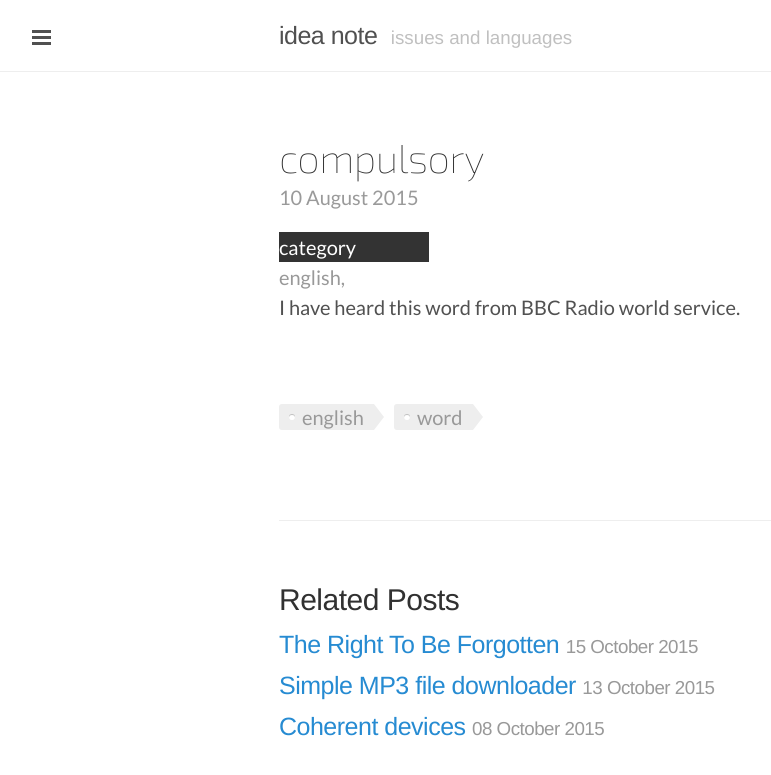
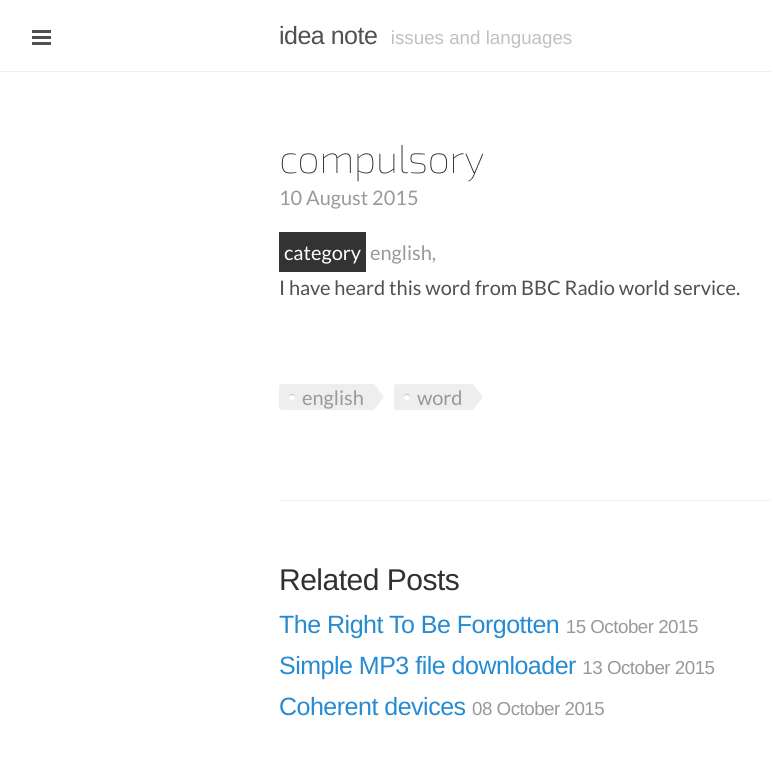
Before and after one commit to aichaku/aichaku.github.io, a Jekyll site: the page built from _posts/knife/2015-08-10-english-expressions-note.markdown, in a window 1280 px wide. Shown: the top 775 px of the page, without its empty margins (1-772 px from the left). Built offline with Jekyll 4.4.1, drawn with Linux system fonts in a browser that asks for light colours; Markdown is read by kramdown in place of the engine named in the settings.

Commit message:
category layout change

```diff
--- a/_layouts/post.html
+++ b/_layouts/post.html
@@ -7,9 +7,7 @@ layout: default
   <span class="post-date">{{ page.date | date_to_long_string }}</span>
 
   <div>
-    <div class="post-category-label">
-      <div class="center">category</div>
-    </div>
+    <div class="post-category-label">category</div>
     <span class="post-category">
       {% for category in page.categories %}
         {{ category }},
--- a/public/css/pencil.css
+++ b/public/css/pencil.css
@@ -19,7 +19,8 @@ html {
 .post-category-label {
   color: #fff;
   background-color: #333;
-  width: 150px;
+  display: inline-block;
+  padding: 5px;
 }
 
 .post-category {
```
